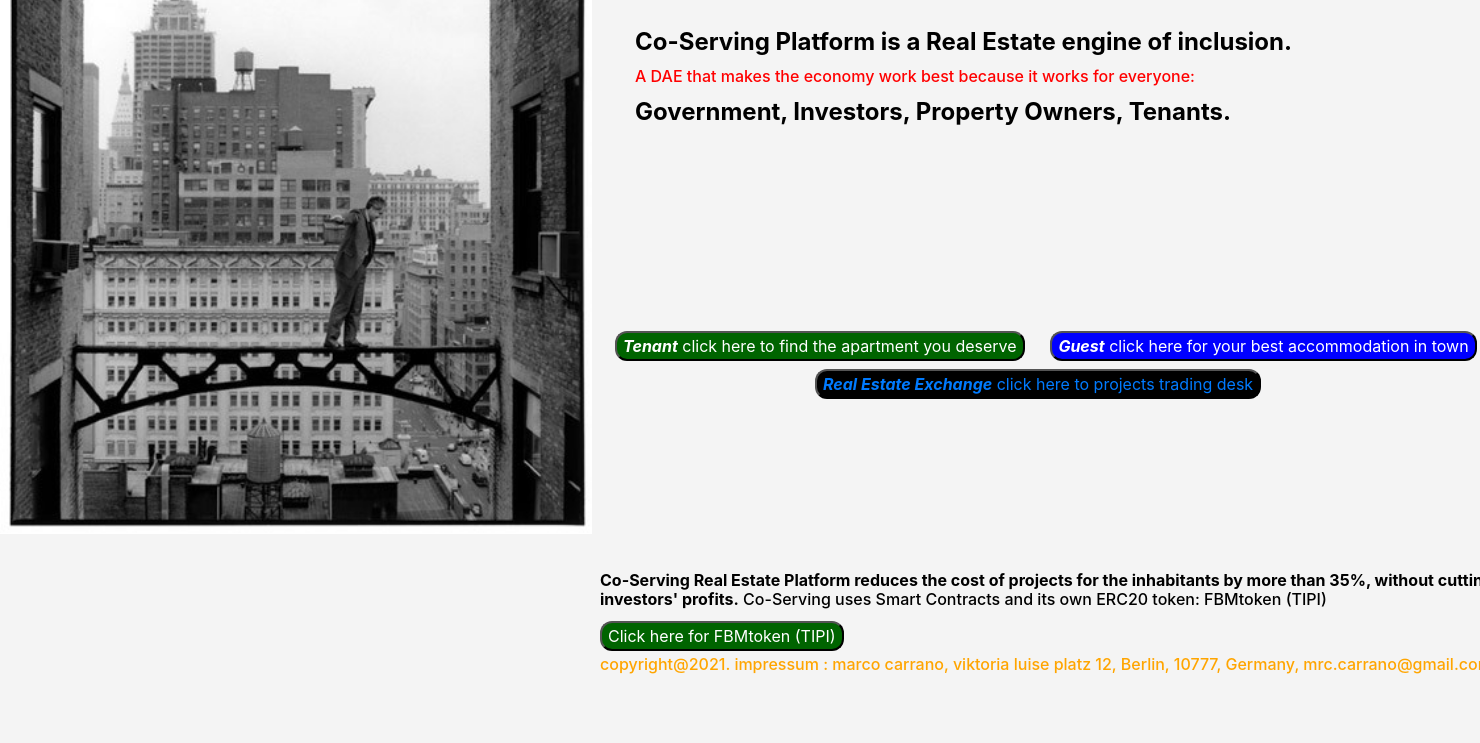
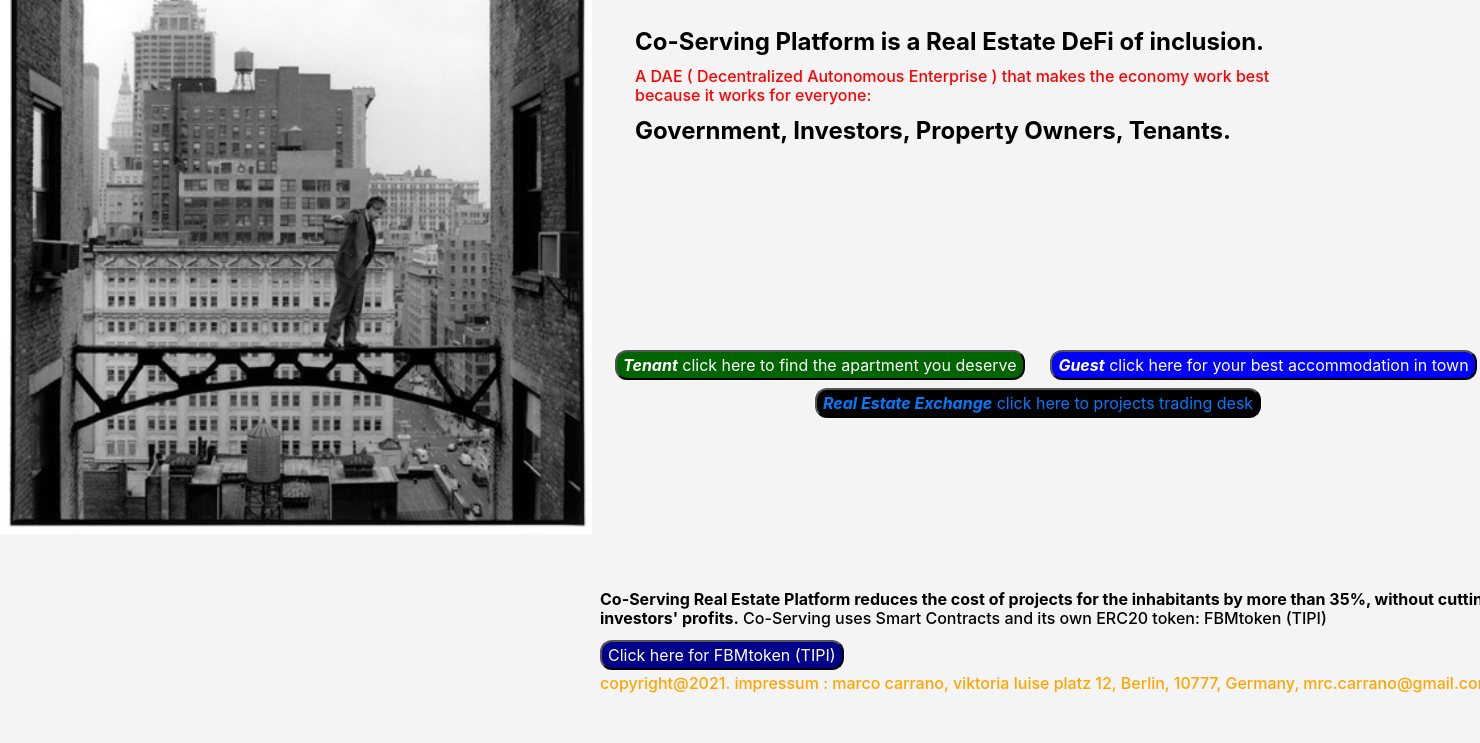
Before and after one commit to marco872/coserving, a Django app: page / in a window 1480 px wide; the page is wider, and only the part inside the window is pictured. Shown: the part 57-800 px from the top of that part. Run offline with Django 3.2, Linux system fonts and the light colour scheme; some libraries are stand-ins or nearby versions.

Commit message:
new home page

```diff
--- a/co_servings/templates/co_servings/home.html
+++ b/co_servings/templates/co_servings/home.html
@@ -59,7 +59,7 @@ h6 {
 
 <br>
 
-			 		<h4 style="margin-left: 450px ;margin-top: 25px; margin-top: -20px;"><strong> Co-Serving Platform  is a Real Estate  engine of inclusion.</h4> <h6 style="margin-left: 450px; color:red; margin-top: 10px; "> A DAE that makes the economy work best because it works for everyone:</h6> <br><h4 style="margin-left: 450px ;margin-top: 25px; margin-top: -20px;"><strong>Government, Investors, Property Owners, Tenants. </strong></h4>
+			 		<h4 style="margin-left: 450px ;margin-top: 25px; margin-top: -20px;"><strong> Co-Serving Platform  is a Real Estate  DeFi of inclusion.</h4> <h6 style="margin-left: 450px; color:red; margin-top: 10px; "> A DAE ( Decentralized Autonomous Enterprise ) that makes the economy work best because it works for everyone:</h6> <br><h4 style="margin-left: 450px ;margin-top: 25px; margin-top: -20px;"><strong>Government, Investors, Property Owners, Tenants. </strong></h4>
 			 		<br>
 			 		<br>
 
@@ -125,7 +125,7 @@ h6 {
    <h6 style="color:black; margin-left: 150px;"> <strong>Co-Serving Real Estate Platform  reduces the cost of projects for the inhabitants by more than 35%, without cutting investors' profits.</strong> Co-Serving uses Smart Contracts and its own ERC20 token: FBMtoken (TIPI) </h6>
 
    <a href="{% url 'fbm' %}">
-   	<button class="button button4" style="background-color:darkgreen; color:white; margin-left: 150px;">  Click here for FBMtoken (TIPI)</button>
+   	<button class="button button4" style="background-color:darkblue; color:white; margin-left: 150px;">  Click here for FBMtoken (TIPI)</button>
    	</a>
 
 
```
